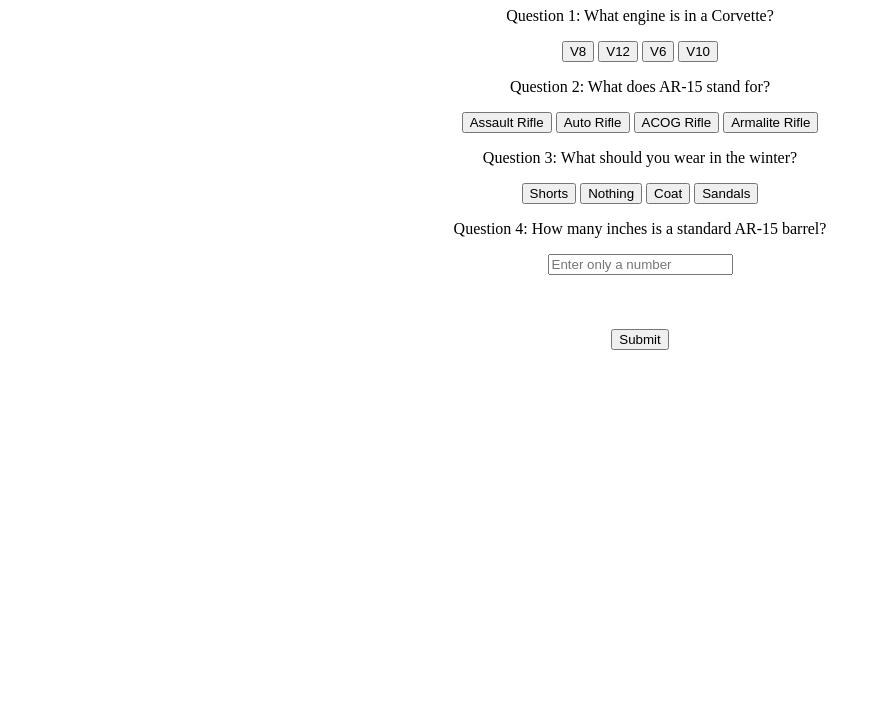
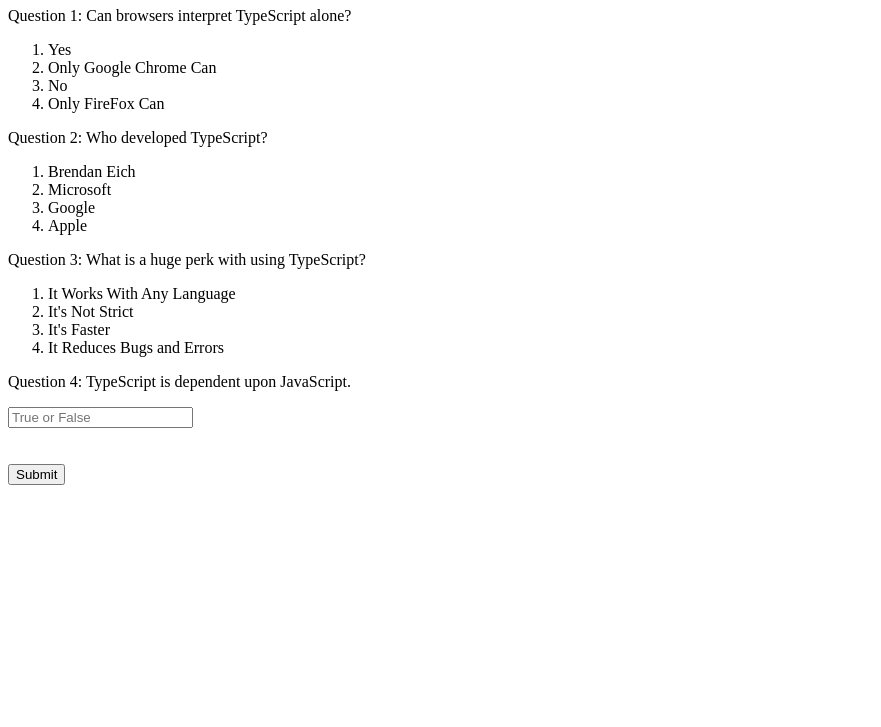
Before and after one commit to coreychristianclark/typescript-quiz-app, a website: page index.html in a window 1280 px wide. Shown: the part 73-800 px from the top of the page, without its empty margins (0-881 px from the left). Drawn offline with Linux system fonts and the light colour scheme.

Commit message:
Changed the structure of the questions format

```diff
--- a/index.html
+++ b/index.html
@@ -4,56 +4,61 @@
     <meta charset="UTF-8">
     <meta name="viewport" content="width=device-width, initial-scale=1.0">
     <link rel="stylesheet" href="styles.css"/>
-    <script src="script.js" defer></script>
+    <script src="/dist/main.js" defer></script>
 
-    <title>Quiz Challenge</title>
+    <title>TypeScript Quiz</title>
 </head>
 
 <body>
 
-    <h1>Quiz</h1>
+    <h1>TypeScript Quiz</h1>
 
     <div id="question1Container">
 
-    <p>Question 1: What engine is in a Corvette?</p>
+    <p>Question 1: Can browsers interpret TypeScript alone?</p>
 
-        <button class="choice">V8</button>
-        <button class="choice">V12</button>
-        <button class="choice">V6</button>
-        <button class="choice">V10</button>
+        <ol>
+        <li class="choice">Yes</li>
+        <li class="choice">Only Google Chrome Can</li>
+        <li class="choice">No</li>
+        <li class="choice">Only FireFox Can</li>
+        </ol>
 
     </div>
 
     <div id="question2Container">
 
-    <p>Question 2: What does AR-15 stand for?</p>
+    <p>Question 2: Who developed TypeScript?</p>
 
-        <button class="choice2">Assault Rifle</button>
-        <button class="choice2">Auto Rifle</button>
-        <button class="choice2">ACOG Rifle</button>
-        <button class="choice2">Armalite Rifle</button>
+        <ol>
+        <li class="choice2">Brendan Eich</li>
+        <li class="choice2">Microsoft</li>
+        <li class="choice2">Google</li>
+        <li class="choice2">Apple</li>
+        </ol>
 
     </div>
 
     <div id="question3Container">
 
-    <p>Question 3: What should you wear in the winter?</p>
+    <p>Question 3: What is a huge perk with using TypeScript?</p>
 
-        <button class="choice3">Shorts</button>
-        <button class="choice3">Nothing</button>
-        <button class="choice3">Coat</button>
-        <button class="choice3">Sandals</button>
+        <ol>
+        <li class="choice3">It Works With Any Language</li>
+        <li class="choice3">It's Not Strict</li>
+        <li class="choice3">It's Faster</li>
+        <li class="choice3">It Reduces Bugs and Errors</li>
+        </ol>
 
     </div>
 
     <div id="bonusQuestion">
 
-    <p>Question 4: How many inches is a standard AR-15 barrel?</p>
-    <input id="bonus" placeholder="Enter only a number">
+    <p>Question 4: TypeScript is dependent upon JavaScript.</p>
+    <input id="bonus" placeholder="True or False">
 
     </div>
 
-    <br>
     <br>
     <br>
 
--- a/script.js
+++ b/script.js
@@ -1,65 +1,65 @@
-document.addEventListener("DOMContentLoaded", (e) => {
-  const choice = document.querySelectorAll(".choice");
-  const choice2 = document.querySelectorAll(".choice2");
-  const choice3 = document.querySelectorAll(".choice3");
-  const bonus = document.querySelector("#bonus");
-  const submit = document.querySelector("#submit");
+// document.addEventListener("DOMContentLoaded", (e) => {
+//   const choice = document.querySelectorAll(".choice");
+//   const choice2 = document.querySelectorAll(".choice2");
+//   const choice3 = document.querySelectorAll(".choice3");
+//   const bonus = document.querySelector("#bonus");
+//   const submit = document.querySelector("#submit");
 
-  const correctAnswers = {
-    question1: "V8",
-    question2: "Armalite Rifle",
-    question3: "Coat",
-    questionBonus: "16",
-  };
+//   const correctAnswers = {
+//     question1: "V8",
+//     question2: "Armalite Rifle",
+//     question3: "Coat",
+//     questionBonus: "16",
+//   };
 
-  const isCorrect = function (questionNum, selection) {
-    return correctAnswers[questionNum] === selection;
-  };
+//   const isCorrect = function (questionNum, selection) {
+//     return correctAnswers[questionNum] === selection;
+//   };
 
-  choice.forEach(function (option) {
-    option.addEventListener("click", (e) => {
-      const selectedChoice = option.innerText.trim();
+//   choice.forEach(function (option) {
+//     option.addEventListener("click", (e) => {
+//       const selectedChoice = option.innerText.trim();
 
-      if (isCorrect("question1", selectedChoice)) {
-        return "Nice!"
-      } else {
-        console.log("not nice");
-      }
-    });
-  });
+//       if (isCorrect("question1", selectedChoice)) {
+//         return "Nice!"
+//       } else {
+//         console.log("not nice");
+//       }
+//     });
+//   });
 
-  choice2.forEach(function (option) {
-    option.addEventListener("click", (e) => {
-      const selectedChoice = option.innerText.trim();
+//   choice2.forEach(function (option) {
+//     option.addEventListener("click", (e) => {
+//       const selectedChoice = option.innerText.trim();
 
-      if (isCorrect("question2", selectedChoice)) {
-        console.log("extra nice");
-      } else {
-        console.log("extra not nice");
-      }
-    });
-  });
+//       if (isCorrect("question2", selectedChoice)) {
+//         console.log("extra nice");
+//       } else {
+//         console.log("extra not nice");
+//       }
+//     });
+//   });
 
-  choice3.forEach(function (option) {
-    option.addEventListener("click", (e) => {
-      const selectedChoice = option.innerText.trim();
+//   choice3.forEach(function (option) {
+//     option.addEventListener("click", (e) => {
+//       const selectedChoice = option.innerText.trim();
 
-      if (isCorrect("question3", selectedChoice)) {
-        console.log("ultra nice");
-      } else {
-        console.log("ultra not nice");
-      }
-    });
-  });
+//       if (isCorrect("question3", selectedChoice)) {
+//         console.log("ultra nice");
+//       } else {
+//         console.log("ultra not nice");
+//       }
+//     });
+//   });
 
-  submit.addEventListener("click", (e) => {
+//   submit.addEventListener("click", (e) => {
 
-    const userInput = bonus.value.trim();
+//     const userInput = bonus.value.trim();
 
-    if (isCorrect("questionBonus", userInput)) {
-      console.log("Outstanding!");
-    } else {
-      console.log("Not quite.");
-    }
-  });
-});
+//     if (isCorrect("questionBonus", userInput)) {
+//       console.log("Outstanding!");
+//     } else {
+//       console.log("Not quite.");
+//     }
+//   });
+// });
--- a/src/main.ts
+++ b/src/main.ts
@@ -0,0 +1,65 @@
+document.addEventListener("DOMContentLoaded", (e) => {
+  const choice = document.querySelectorAll(".choice");
+  const choice2 = document.querySelectorAll(".choice2");
+  const choice3 = document.querySelectorAll(".choice3");
+  const bonus = document.querySelector("#bonus");
+  const submit = document.querySelector("#submit");
+
+  const correctAnswers = {
+    question1: "V8",
+    question2: "Armalite Rifle",
+    question3: "Coat",
+    questionBonus: "16",
+  };
+
+  const isCorrect = function (questionNum: string, selection: string) {
+    return correctAnswers[questionNum] === selection;
+  };
+
+  choice.forEach(function (option) {
+    option.addEventListener("click", (e) => {
+      const selectedChoice = option.innerText.trim();
+
+      if (isCorrect("question1", selectedChoice)) {
+          console.log("Nice!")
+      } else {
+        console.log("not nice");
+      }
+    });
+  });
+
+  choice2.forEach(function (option) {
+    option.addEventListener("click", (e) => {
+      const selectedChoice = option.innerText.trim();
+
+      if (isCorrect("question2", selectedChoice)) {
+        console.log("extra nice");
+      } else {
+        console.log("extra not nice");
+      }
+    });
+  });
+
+  choice3.forEach(function (option) {
+    option.addEventListener("click", (e) => {
+      const selectedChoice = option.innerText.trim();
+
+      if (isCorrect("question3", selectedChoice)) {
+        console.log("ultra nice");
+      } else {
+        console.log("ultra not nice");
+      }
+    });
+  });
+
+  submit.addEventListener("click", (e) => {
+
+    const userInput = bonus.value.trim();
+
+    if (isCorrect("questionBonus", userInput)) {
+      console.log("Outstanding!");
+    } else {
+      console.log("Not quite.");
+    }
+  });
+});
--- a/styles.css
+++ b/styles.css
@@ -1,7 +1,3 @@
-body {
-    text-align: center;
-}
-
 h1 {
     text-align: center;
 }
```
Also changed, not shown: dist/main.js.
